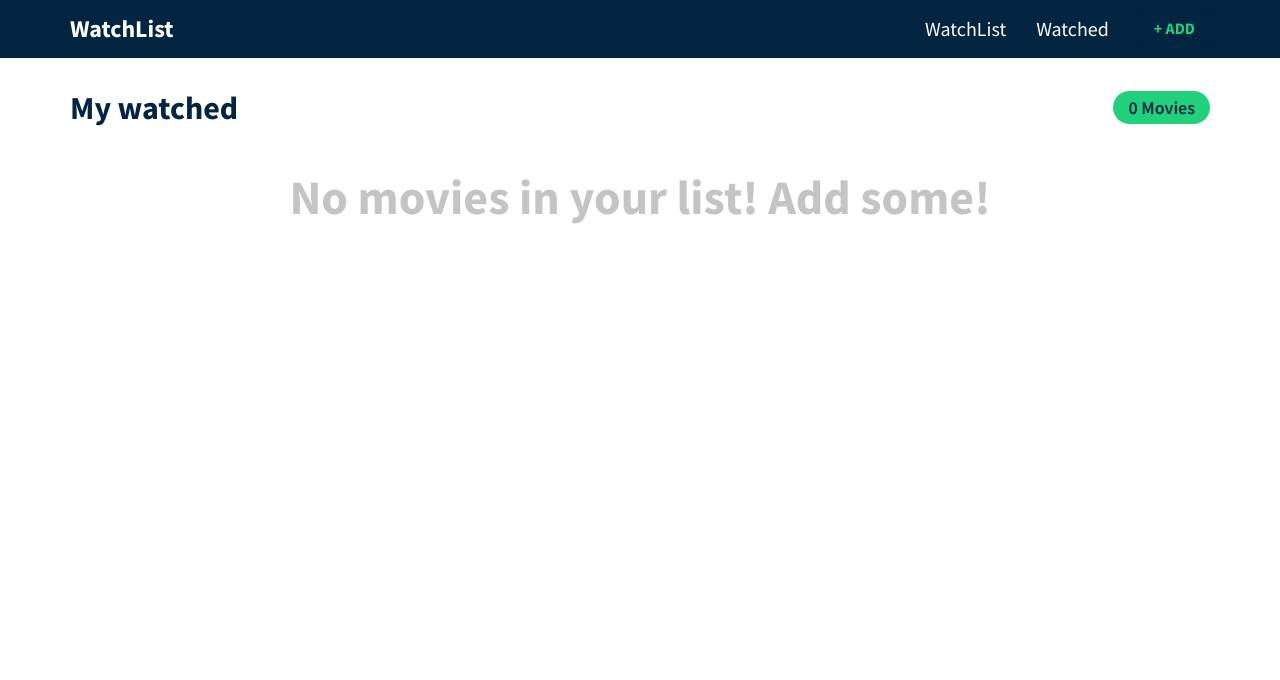
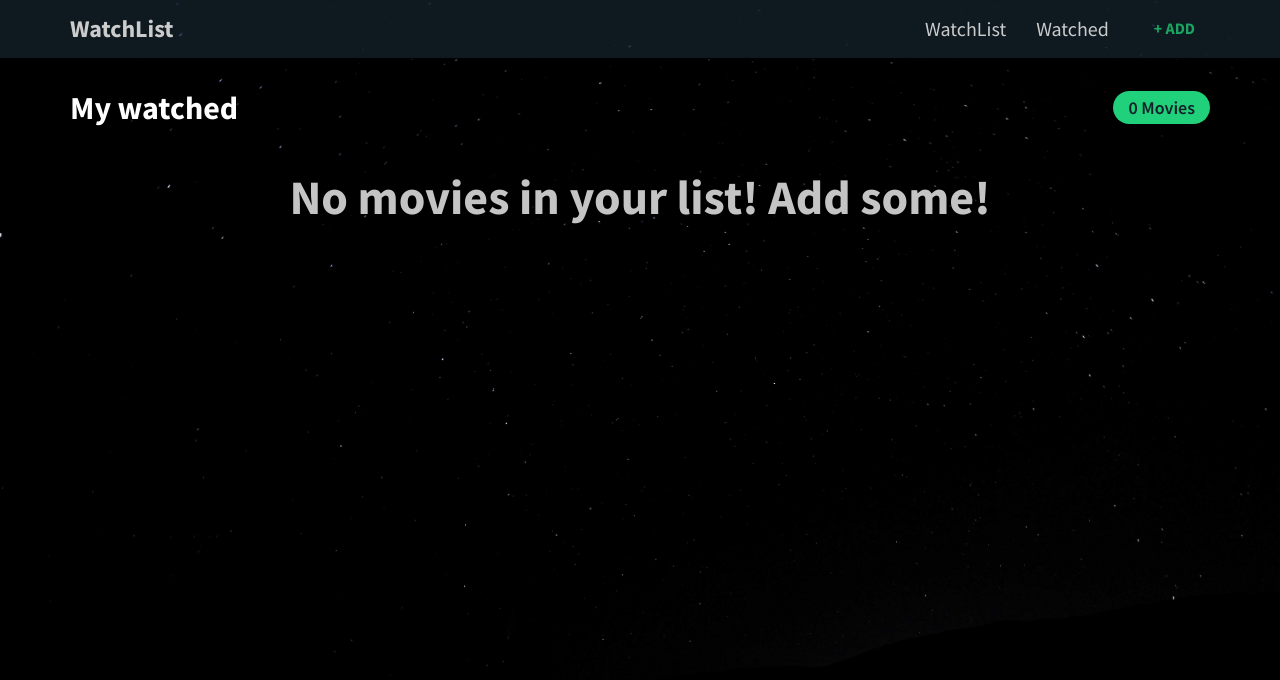
Before and after one commit to sammed-21/movie-search, a React (Create React App) app: page /watched in a window 1280 px wide. Shown: the top 680 px of the page. Built offline with nearby package versions, Linux system fonts and the light colour scheme.

Commit message:
updated the api key

```diff
--- a/src/App.css
+++ b/src/App.css
@@ -1,7 +1,10 @@
 @import url("https://fonts.googleapis.com/css2?family=Source+Sans+Pro:wght@300;400;600;700;900&display=swap");
 
 :root {
-  --primary: #032541;
+  /* --primary: #032541;
+  --secondary: #21d07a;
+  --white: #fff; */
+  --primary: #132029;
   --secondary: #21d07a;
   --white: #fff;
 }
@@ -9,7 +12,11 @@
 body {
   font-family: "Source Sans Pro", sans-serif;
   padding: 0;
-  background-color: #ffffff;
+  /* background-color:#040d13; */
+  background-image: url("../public/movie.jpg");
+  background-repeat: no-repeat;
+  background-size: cover;
+
   margin: 0;
 }
 
@@ -18,6 +25,8 @@ body {
   padding-left: 15px;
   margin-right: auto;
   margin-left: auto;
+
+
 }
 
 @media (min-width: 768px) {
@@ -75,7 +84,11 @@ input:focus {
 
 /* Header Styles */
 header {
+  /* background-color: red; */
+
   background-color: var(--primary);
+  opacity: 0.8;
+
 }
 
 header .inner-content {
@@ -83,6 +96,7 @@ header .inner-content {
   justify-content: space-between;
   align-items: center;
   padding: 10px 0;
+
 }
 
 header a {
@@ -122,6 +136,7 @@ header .nav-links li:last-child {
 .add-content {
   padding: 50px 0;
   max-width: 600px;
+  margin-bottom: 10%;
   margin: 0 auto;
 }
 
@@ -129,9 +144,10 @@ header .nav-links li:last-child {
   width: 100%;
   background-color: var(--primary);
   padding: 10px;
+
   border-radius: 5px;
   border: none;
-  color: var(--white);
+  color: white;
   font-size: 1.25rem;
 }
 
@@ -169,7 +185,7 @@ header .nav-links li:last-child {
 
 .result-card .info .title {
   font-size: 1.25rem;
-  color: var(--primary);
+  color: #fff;
   font-weight: 600;
   margin: 0;
 }
@@ -177,7 +193,7 @@ header .nav-links li:last-child {
 .result-card .info .release-date {
   font-size: 1.25rem;
   font-weight: 300;
-  color: var(--primary);
+  color:#fff;
   margin: 0;
 }
 
@@ -194,7 +210,7 @@ header .nav-links li:last-child {
   display: flex;
   align-items: center;
   justify-content: space-between;
-  margin-bottom: 30px;
+
 }
 
 .count-pill {
@@ -208,7 +224,7 @@ header .nav-links li:last-child {
 }
 
 .movie-page .heading {
-  color: var(--primary);
+  color:#fff;
   margin: 0;
 }
 
@@ -274,10 +290,11 @@ header .nav-links li:last-child {
   color: #fefefe;
   background-color: transparent;
   border: none;
+  padding-right:10px;
   transition: all 0.3s ease;
   font-size: 1.25rem;
   padding: 5px;
-  margin: 0;
+  margin: 0 ;
 }
 
 .ctrl-btn:hover {
```
Also changed, not shown: public/movie.jpg (added).
